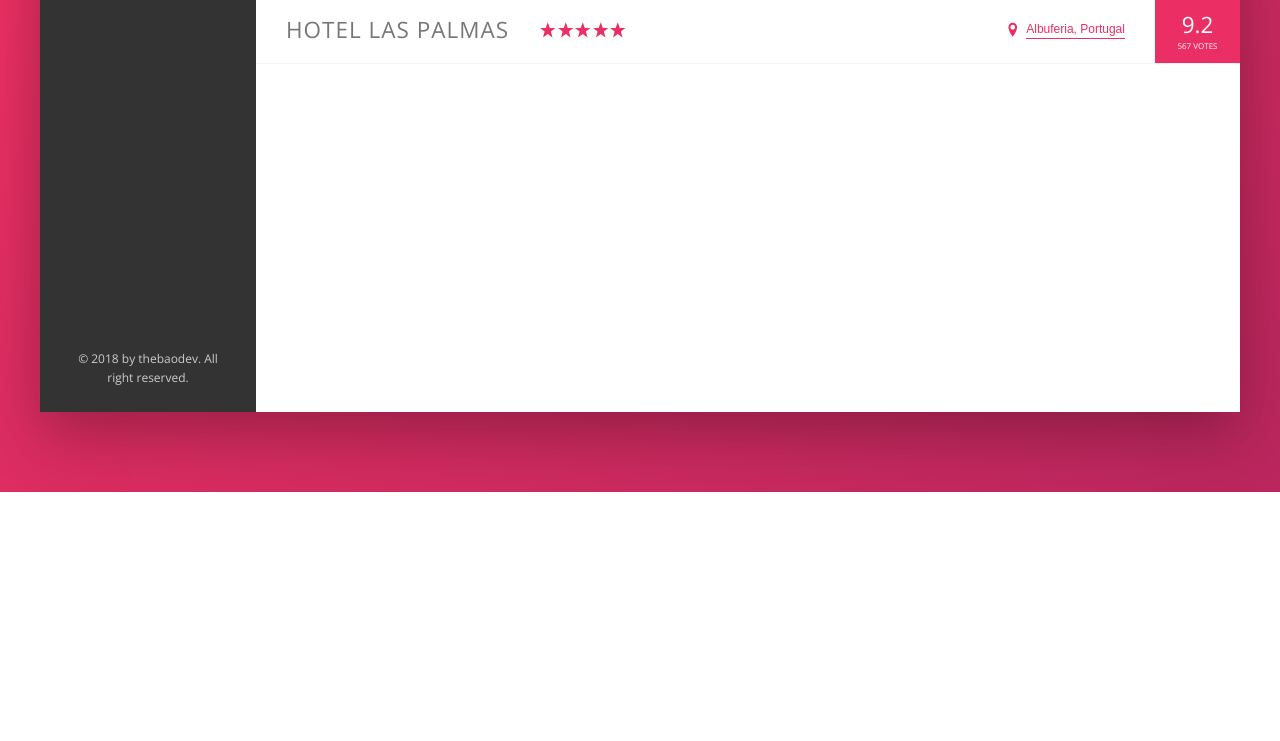
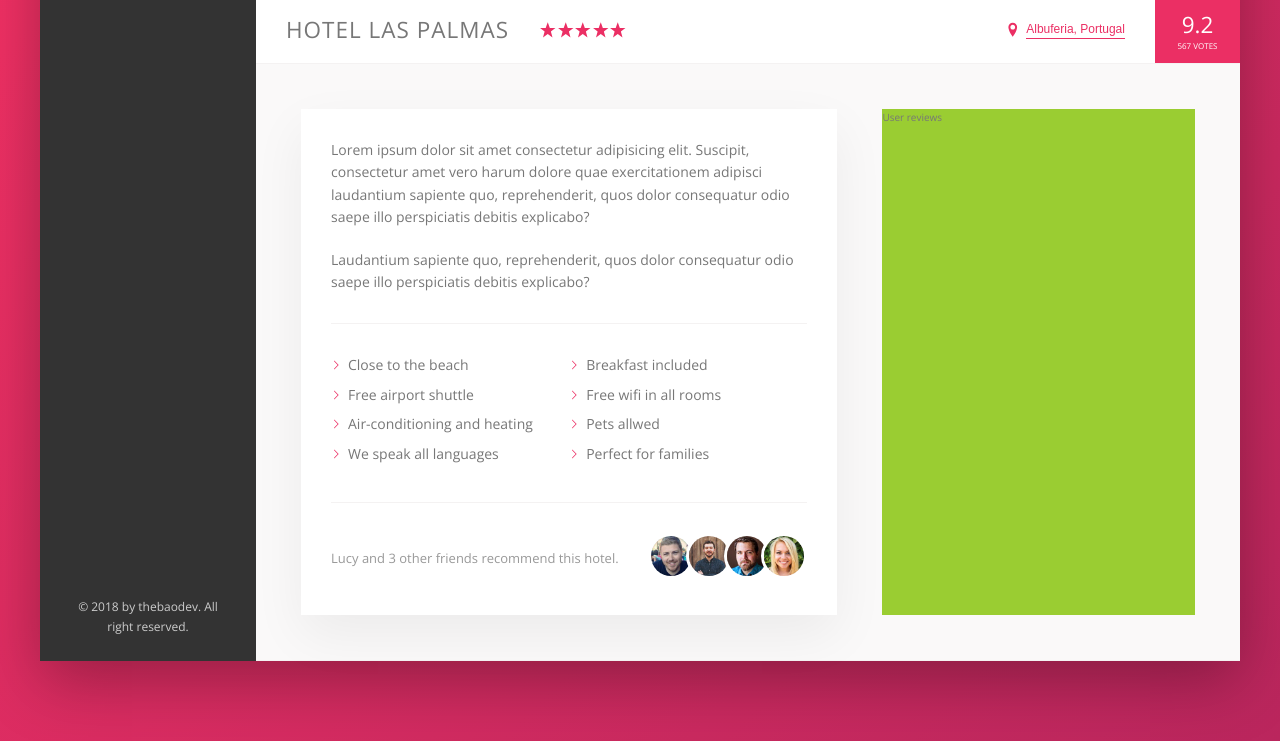
Before and after one commit to methebao/trillo-app, a website: page index.html in a window 1280 px wide. Shown: the part 538-1279 px from the top of the page. Before the commit the page ends 1030 px from the top, so only its background shows below. Drawn offline with nearby package versions, Linux system fonts and the light colour scheme.

Commit message:
Added description section

```diff
--- a/index.html
+++ b/index.html
@@ -144,6 +144,58 @@
               <div class="overview__rating-count">567 votes</div>
             </div>
           </div>
+          <div class="detail">
+            <div class="description">
+              <p class="paragraph">
+                Lorem ipsum dolor sit amet consectetur adipisicing elit.
+                Suscipit, consectetur amet vero harum dolore quae exercitationem
+                adipisci laudantium sapiente quo, reprehenderit, quos dolor
+                consequatur odio saepe illo perspiciatis debitis explicabo?
+              </p>
+              <p class="paragraph">
+                Laudantium sapiente quo, reprehenderit, quos dolor consequatur
+                odio saepe illo perspiciatis debitis explicabo?
+              </p>
+              <ul class="list">
+                <li class="list__item">Close to the beach</li>
+                <li class="list__item">Breakfast included</li>
+                <li class="list__item">Free airport shuttle</li>
+                <li class="list__item">Free wifi in all rooms</li>
+                <li class="list__item">Air-conditioning and heating</li>
+                <li class="list__item">Pets allwed</li>
+                <li class="list__item">We speak all languages</li>
+                <li class="list__item">Perfect for families</li>
+              </ul>
+              <div class="recommend">
+                <p class="recommend__count">
+                  Lucy and 3 other friends recommend this hotel.
+                </p>
+                <div class="recommend__friends">
+                  <img
+                    src="img/user-3.jpg"
+                    alt="Friend 1"
+                    class="recommend__photo"
+                  />
+                  <img
+                    src="img/user-4.jpg"
+                    alt="Friend 2"
+                    class="recommend__photo"
+                  />
+                  <img
+                    src="img/user-5.jpg"
+                    alt="Friend 3"
+                    class="recommend__photo"
+                  />
+                  <img
+                    src="img/user-6.jpg"
+                    alt="Friend 4"
+                    class="recommend__photo"
+                  />
+                </div>
+              </div>
+            </div>
+            <div class="user-reviews">User reviews</div>
+          </div>
         </main>
       </div>
     </div>
--- a/sass/_base.scss
+++ b/sass/_base.scss
@@ -1,8 +1,7 @@
-
 :root {
   --color-primary: #eb2f64;
-  --color-primary-light: #FF3366;
-  --color-primary-dark: #BA265D;
+  --color-primary-light: #ff3366;
+  --color-primary-dark: #ba265d;
   --color-grey-light-1: #faf9f9;
   --color-grey-light-2: #f4f2f2;
   --color-grey-light-3: #f0eeee;
@@ -11,8 +10,9 @@
   --color-grey-dark-1: #333;
   --color-grey-dark-2: #777;
   --color-grey-dark-3: #999;
-  --shadow-dark: 0 2rem 6rem rgba(0,0,0,.3);
-
+  --shadow-dark: 0 2rem 6rem rgba(0, 0, 0, 0.3);
+  --shadow-light: 0 2rem 5rem rgba(0, 0, 0, 0.06);
+  --line: 1px solid var(--color-grey-light-2);
 }
 * {
   padding: 0;
@@ -30,11 +30,16 @@ html {
 }
 
 body {
-  font-family: 'Open Sans', sans-serif;
+  font-family: "Open Sans", sans-serif;
   font-weight: 400;
   line-height: 1.6;
   color: var(--color-grey-dark-2);
   background-size: cover;
-  background: linear-gradient(to right bottom, var(--color-primary-light), var(--color-primary-dark)) no-repeat;
+  background: linear-gradient(
+      to right bottom,
+      var(--color-primary-light),
+      var(--color-primary-dark)
+    )
+    no-repeat;
   min-height: 100vh;
 }
--- a/sass/_components.scss
+++ b/sass/_components.scss
@@ -191,7 +191,7 @@
   display: flex;
   align-items: center;
 
-  border-bottom: 1px solid var(--color-grey-light-2);
+  border-bottom: var(--line);
   &__heading {
     font-size: 2.25rem;
     font-weight: 300;
@@ -275,3 +275,68 @@
     box-shadow: none;
   }
 }
+
+////////////////////////////////
+////  PARAGRAPH
+.paragraph:not(:last-of-type) {
+  margin-bottom: 2rem;
+}
+////////////////////////////////
+////  LIST
+.list {
+  list-style: none;
+  margin: 3rem 0;
+  padding: 3rem 0;
+  border-top: var(--line);
+  border-bottom: var(--line);
+  display: flex;
+  flex-wrap: wrap;
+
+  &__item {
+    flex: 0 0 50%;
+    margin-bottom: 0.7rem;
+  }
+  &__item:before {
+    content: "";
+    display: inline-block;
+    height: 1rem;
+    width: 1rem;
+    margin-right: 0.7rem;
+
+    // Older browsers
+    // background-image: url(../img/chevron-thin-right.svg);
+    // background-size: cover;
+
+    // Newer browsers -masks
+    background-color: var(--color-primary);
+    -webkit-mask-image: url(../img/chevron-thin-right.svg);
+    -webkit-mask-size: cover;
+    mask-image: url(../img/chevron-thin-right.svg);
+    mask-size: cover;
+  }
+}
+////////////////////////////////
+////  RECOMMENDED
+.recommend {
+  font-size: 1.3rem;
+  color: var(--color-grey-dark-3);
+  display: flex;
+  align-items: center;
+
+  &__count {
+    margin-right: auto;
+  }
+
+  &__friends {
+  }
+  &__photo {
+    box-sizing: content-box;
+    height: 4rem;
+    width: 4rem;
+    border-radius: 50%;
+    border: 3px solid #fff;
+    &:not(:last-of-type) {
+      margin-right: -1.15rem;
+    }
+  }
+}
--- a/sass/_layout.scss
+++ b/sass/_layout.scss
@@ -11,7 +11,7 @@
   font-size: 1.4rem;
   height: 7rem;
   background-color: #fff;
-  border-bottom: var(--color-grey-light-2);
+  border-bottom: var(--line);
   display: flex;
   justify-content: space-between;
   align-items: center;
@@ -29,7 +29,25 @@
 .hotel-view {
   background-color: #fff;
   flex: 1;
-  //TEST
-  height: 80rem;
-  background-color: organgered;
 }
+
+.detail {
+  display: flex;
+  padding: 4.5rem;
+  background-color: var(--color-grey-light-1);
+  border-bottom: var(--line);
+}
+.description {
+  font-size: 1.4rem;
+  background-color: #fff;
+  box-shadow: var(--shadow-light);
+  padding: 3rem;
+
+  flex: 0 0 60%;
+  margin-right: 4.5rem;
+}
+
+.user-reviews {
+  background-color: yellowgreen;
+  flex: 1;
+}
```
Also changed, not shown: css/style.css.
